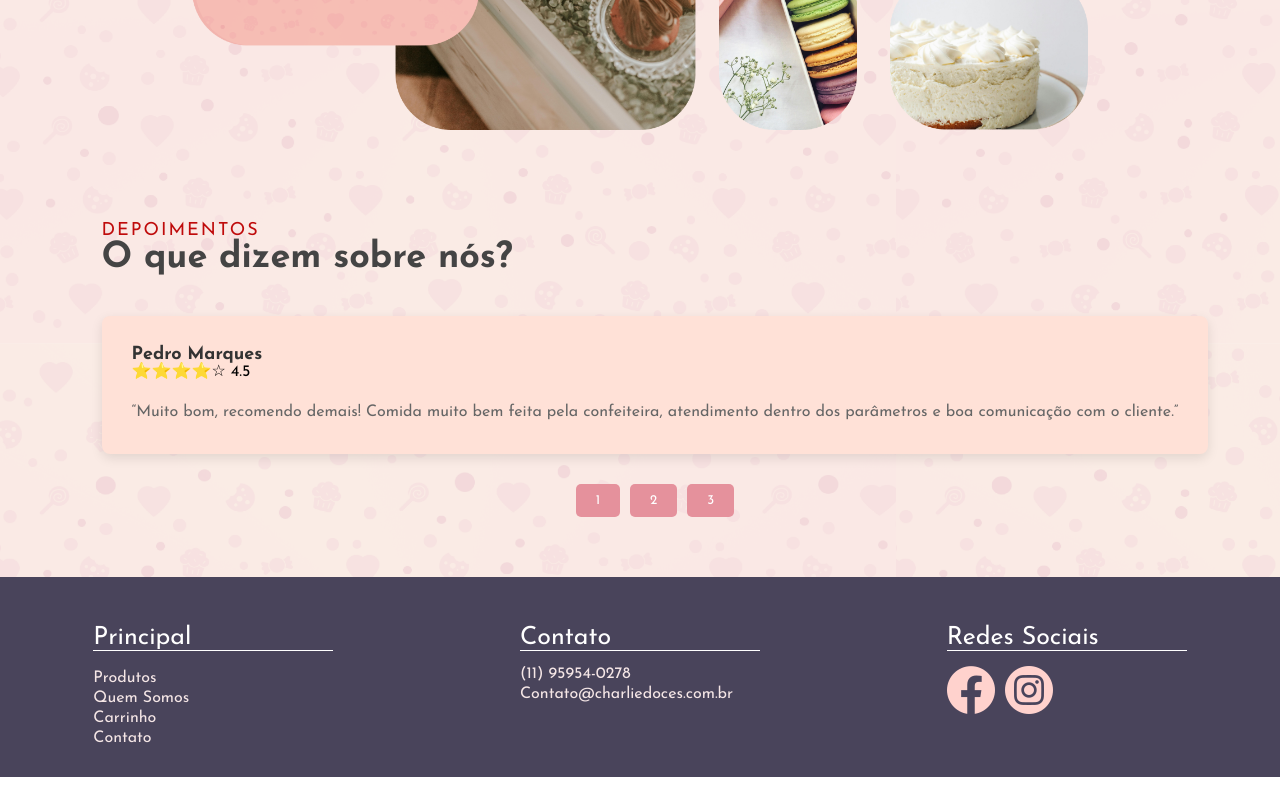
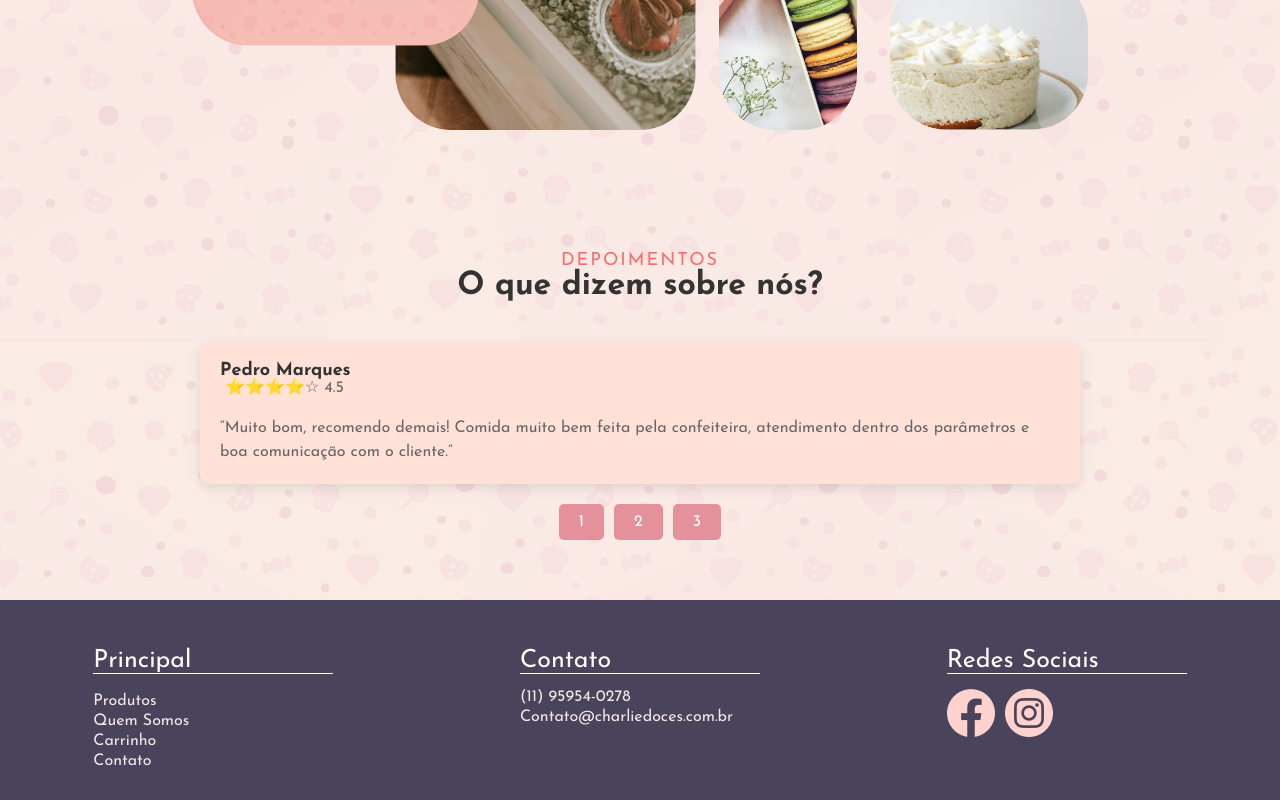
Before and after one commit to lchampz/charlie-fe, a React (Vite) app: page /home in a window 1280 px wide. Shown: the part 1817-2617 px from the top of the page. Before the commit the page ends 2594 px from the top, so only its background shows below. Built offline with nearby package versions, Linux system fonts and the light colour scheme.

Commit message:
feat: produtos

```diff
--- a/src/components/Modal/styled.scss
+++ b/src/components/Modal/styled.scss
@@ -88,12 +88,12 @@
                     input {
                         height: 100%;
                         border: 1px solid $alt-green;
-                        border-radius: 15px;
+                        border-radius: 10px;
                         font-size: 10px;
-
-
                         text-align: center;
+                        font-size: 20px;
                         background-color: rgba(204, 204, 204, 0.13);
+                        color: #646060;
 
                         &:focus {
                             outline: none;
@@ -122,16 +122,17 @@
     }
 
     .product-imgs {
-
         display: flex;
         flex-direction: column;
         width: 100%;
+
 
         .imgs {
             gap: 10px;
             display: flex;
             flex-direction: row;
             width: 100%;
+            margin-top: 20px;
         }
 
 
--- a/src/pages/Home/index.jsx
+++ b/src/pages/Home/index.jsx
@@ -102,7 +102,6 @@ const Home = () => {
         {activeDepoimento === 1 && (
             <div className="depoimento">
               <div className="container-dados-depoimento">
-                <div className="imagem-depoimento"></div>
                 <div>
                   <p className="nome-depoimento">
                     <b>Pedro Marques</b>
--- a/src/pages/Home/styled.scss
+++ b/src/pages/Home/styled.scss
@@ -232,62 +232,79 @@
 
 .depoimentos {
   position: relative;
-  padding: 60px 0;
+  padding: 60px 20px;
+
+  .background-depoimentos {
+    position: absolute;
+    top: 0;
+    left: 0;
+    width: 100%;
+    height: 100%;
+    z-index: -1;
+  }
 
   .container {
     display: flex;
     justify-content: center;
-    flex-direction: row;
+    flex-direction: column;
+    align-items: center;
+
+    .row {
+      display: flex;
+      flex-direction: column;
       align-items: center;
       gap: 30px;
 
-    .row {
-      display: flex;
-      justify-content: center;
-      gap: 30px;
+      .col-one {
+        text-align: center;
 
-      .col-one {
         .hint-title {
           font-size: 18px;
-          color: $red;
+          color: #ff6b6b;
           text-transform: uppercase;
           letter-spacing: 2px;
-          margin-bottom: 20px;
+          margin-bottom: 10px;
         }
 
         .title {
-          font-size: 36px;
+          font-size: 32px;
           font-weight: bold;
-          color: #444;
+          color: #333;
           margin-bottom: 40px;
         }
 
         .depoimento {
           background-color: $light-pink;
-          padding: 30px;
           border-radius: 8px;
           box-shadow: 0 4px 12px rgba(0, 0, 0, 0.1);
-          margin-bottom: 30px;
+          padding: 20px;
+          max-width: 110vh;
+          width: 100%;
+          margin-bottom: 20px;
+					text-align: left;
 
           .container-dados-depoimento {
             display: flex;
             align-items: center;
             margin-bottom: 20px;
 
-
             .nome-depoimento {
               font-size: 18px;
               font-weight: bold;
               color: #333;
+              margin-right: auto;
             }
 
             .nota-depoimento {
               font-size: 16px;
+              color: #ffcc00;
               display: flex;
               align-items: center;
 
               span {
-                margin-right: 5px;
+                margin-left: 5px;
+                font-size: 16px;
+                color: #666;
               }
             }
           }
@@ -303,7 +320,6 @@
           display: flex;
           justify-content: center;
           gap: 10px;
-        }
 
           .btn {
             padding: 10px 20px;
@@ -311,14 +327,16 @@
             color: #fff;
             border: none;
             border-radius: 5px;
+            font-size: 16px;
             cursor: pointer;
             transition: background-color 0.3s ease;
 
             &:hover {
-						background-color: $yellow;
+              background-color: $dark-gray;
             }
           }
         }
       }
     }
   }
+}
--- a/src/pages/Products/styled.scss
+++ b/src/pages/Products/styled.scss
@@ -2,6 +2,7 @@
 
 #wrapper-products {
     display: flex;
+    min-height: 100vh;
     height: 100%;
 	background-image: url(../../assets/backgroud.png);
     background-size: cover;
@@ -12,6 +13,8 @@
         width: 100%;
         // height: 100%;
         display: flex;
+        align-items: stretch;
+        justify-content: center;
         flex-direction: row;
         flex-wrap: wrap;
         flex: 1;
```
Also changed, not shown: src/components/Modal/mobile.scss (added). Lines whose indentation alone changed are shown as unchanged.
